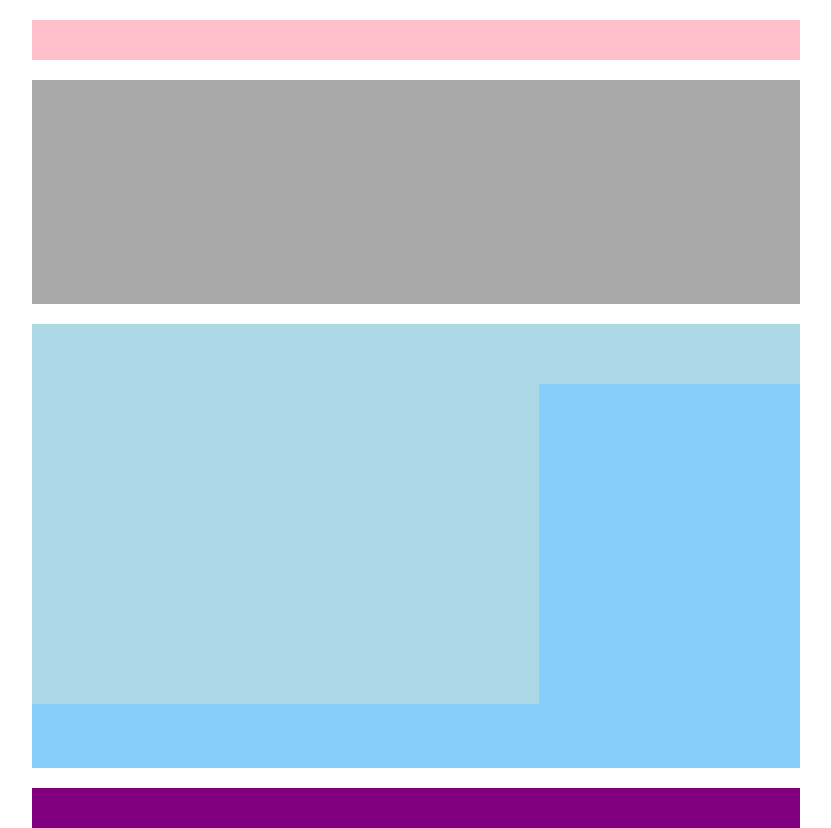
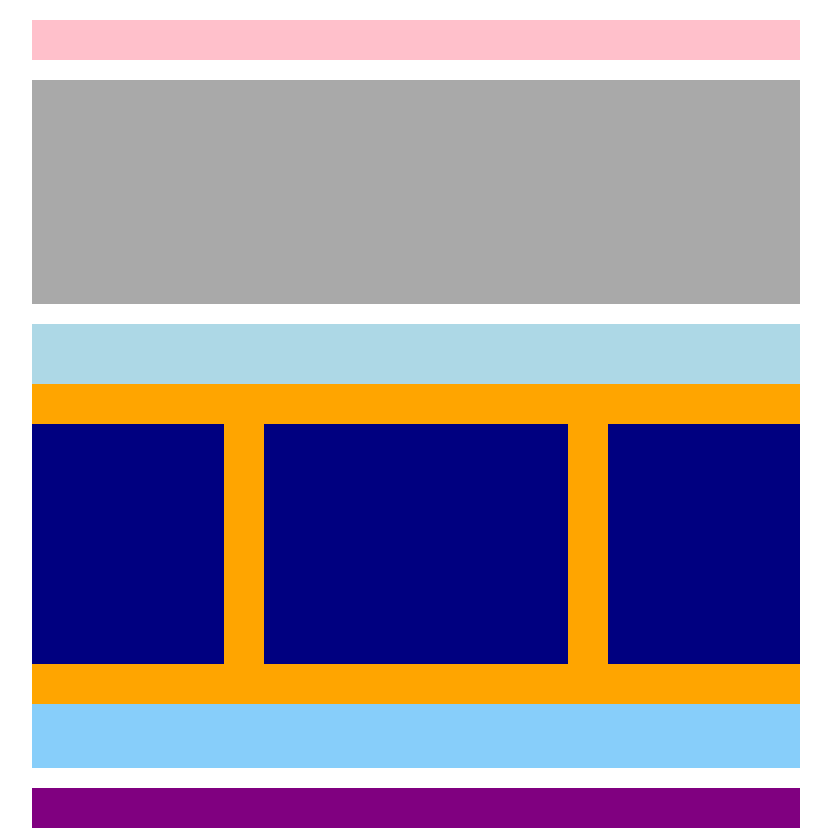
Before and after one commit to Gabriele131099/htmlcss-struttura-wp, a plain HTML site: page index.html in a window 1280 px wide. Shown: the whole page, without its empty margins (224-1055 px from the left). Drawn offline with Linux system fonts and the light colour scheme.

Commit message:
strutttura con padding e commenti

```diff
--- a/css/stile.css
+++ b/css/stile.css
@@ -54,25 +54,31 @@
     background-color: lightblue;
 }
 
-.subrow3  , .subrow3a  , .subrow3b  , .subrow3c
+.subrow3
 {
     float: left;
-    background-color: lightblue;
+    background-color: olive;
     height: 40vh;
-    width: 22%;
-}
-.subrow3a
-{
-    margin: 5% 0%;
+    width: 25%;
 }
 
-.subrow3b
+.a
 {
-    width:  46%;
-    margin:5%;
+    width:  50%;
+    padding: 40px;
+    background-color: orange;
 }
 
-.subrow3c
+.b
 {
-    margin-top: 5%;
+    padding-top: 40px;
+    padding-bottom: 40px;
+    background-color: orange;
 }
+
+.colore
+{
+    background-color: navy;
+    width: 100%;
+    height: 100%;
+}
```
